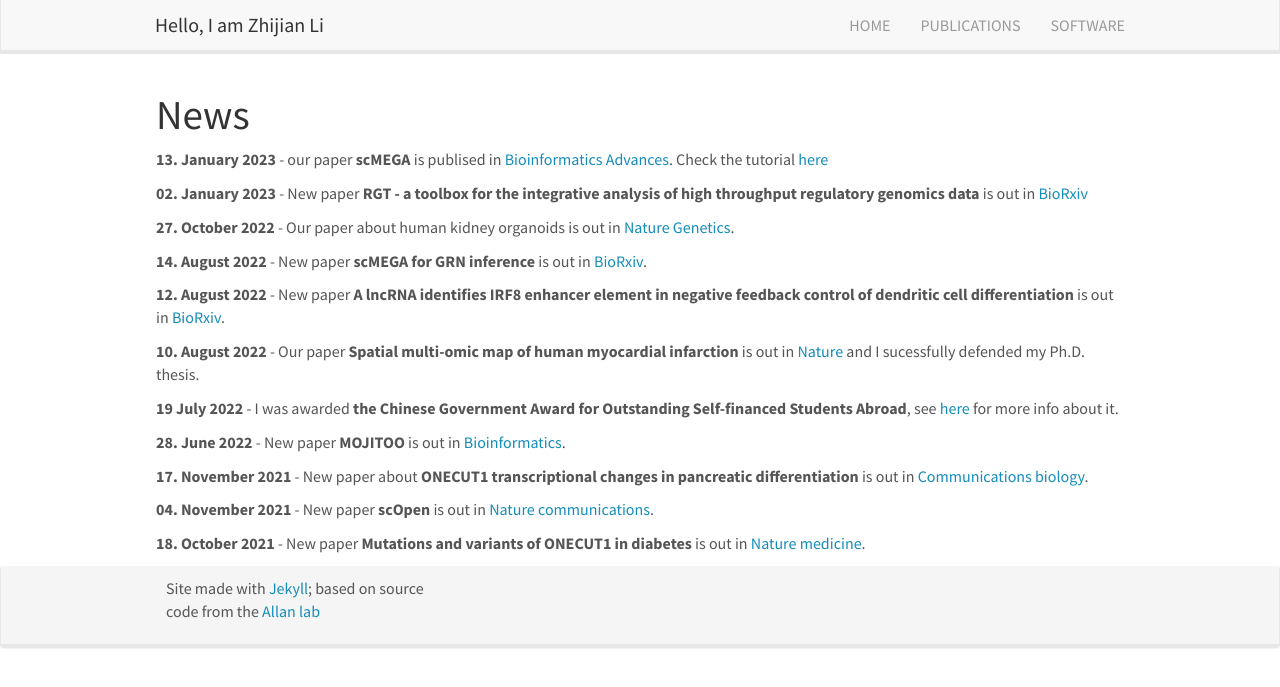
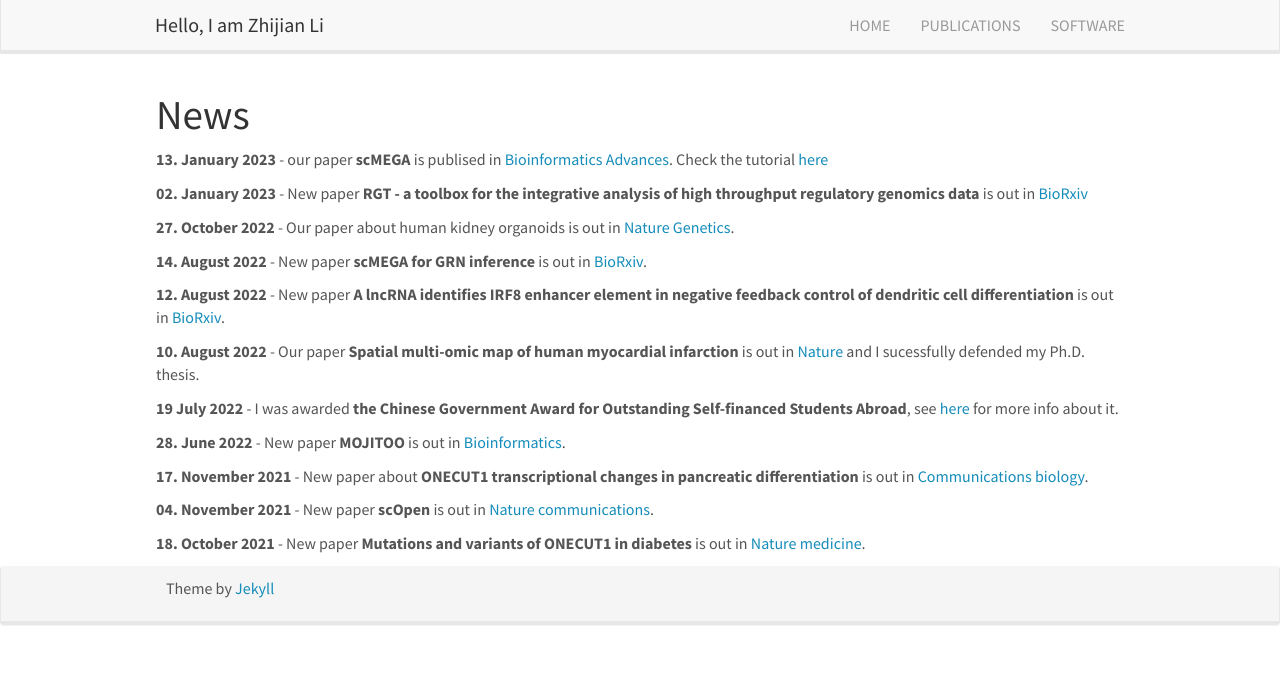
Before and after one commit to lzj1769/lzj1769.github.io, a Jekyll site: the page built from _pages/allnews.md, in a window 1280 px wide. Shown: the top 687 px of the page. Built offline with Jekyll 4.4.1, drawn with Linux system fonts in a browser that asks for light colours; nearby versions of some CDN libraries.

```diff
--- a/_includes/footer.html
+++ b/_includes/footer.html
@@ -4,8 +4,7 @@
 	  <div class="row">
 
 		<div class="col-sm-4">
-		<p>Site made with <a href="https://jekyllrb.com">Jekyll</a>;
-			based on source code from the <a href="http://www.allanlab.org/">Allan lab</a>
+		<p>Theme by <a href="https://jekyllrb.com">Jekyll</a>
 		<p>  </p>
 		<p>
 		</div>
```
Also changed, not shown: _pages/home.md (+4 -2 lines).
